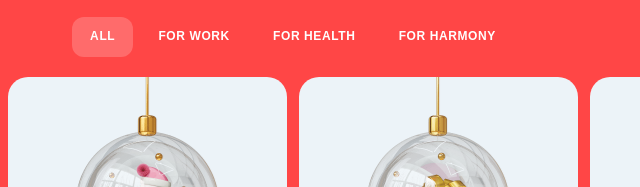
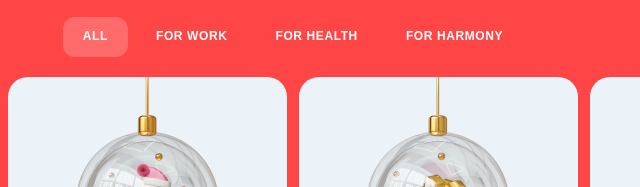
Before and after one commit to dusixx/christmas-shop, a plain HTML site: page christmas-shop/gifts.html in a window 1280 px wide. Shown: the part 271-458 px from the top of the page, 347-987 px from the left. Drawn offline with Linux system fonts and the light colour scheme; a web font is replaced by a local one.

Commit message:
fix: adjust indents for category tabs

```diff
--- a/christmas-shop/styles/sass/components/_category.scss
+++ b/christmas-shop/styles/sass/components/_category.scss
@@ -2,7 +2,7 @@
   display: flex;
   flex-wrap: wrap;
   justify-content: center;
-  gap: smooth-out($bp-mobile, 0px, $bp-desktop, 8px);
+  gap: smooth-out($bp-mobile, 0px, $bp-tablet, 8px);
 
   user-select: none;
 
@@ -23,7 +23,7 @@
     align-items: center;
 
     height: 40px;
-    padding: 0 smooth-out($bp-mobile, 8px, $bp-desktop, 20px);
+    padding: 0 smooth-out($bp-mobile, 8px, $bp-tablet, 20px);
 
     text-align: center;
     white-space: nowrap;
```
Also changed, not shown: christmas-shop/styles/css/main.css, 1 other file.
